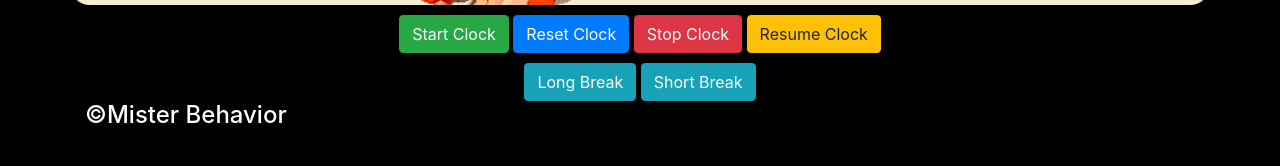
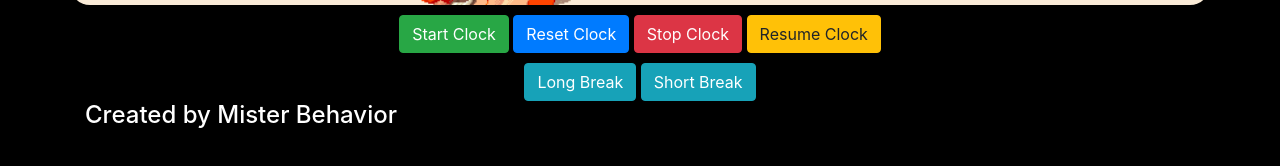
Before and after one commit to christopherguyton/StreetFighterPomodoro, a plain HTML site: page index.html in a window 1280 px wide. Shown: the part 398-564 px from the top of the page. Drawn offline with nearby package versions, Linux system fonts and the light colour scheme.

Commit message:
added created by

```diff
--- a/index.html
+++ b/index.html
@@ -31,7 +31,7 @@ Pomodoro Timer</h1>
     <button class="reset-clock btn btn-info" id="short-break">Short Break</button>
 </div>
 <div class="container">
-    <h4 class="copyright">&copy;Mister Behavior</h4>
+    <h4 class="copyright">Created by Mister Behavior</h4>
 </div>
 
 
```
